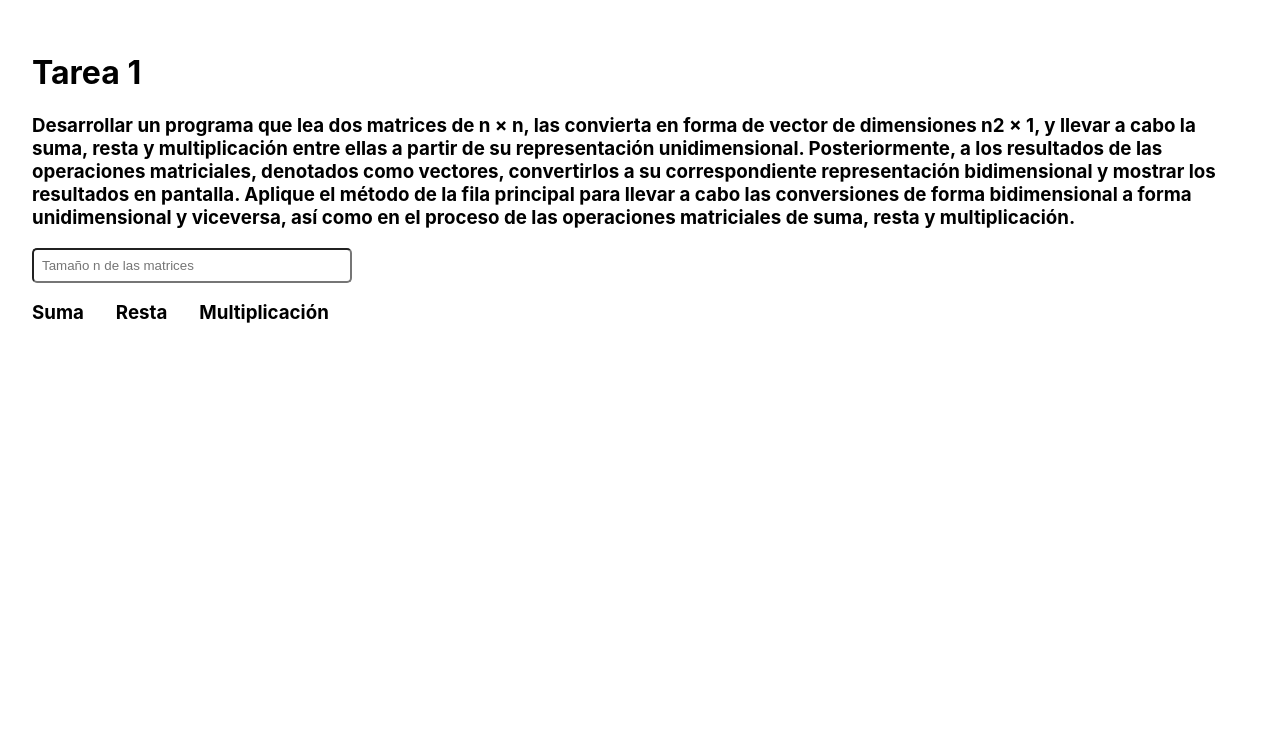
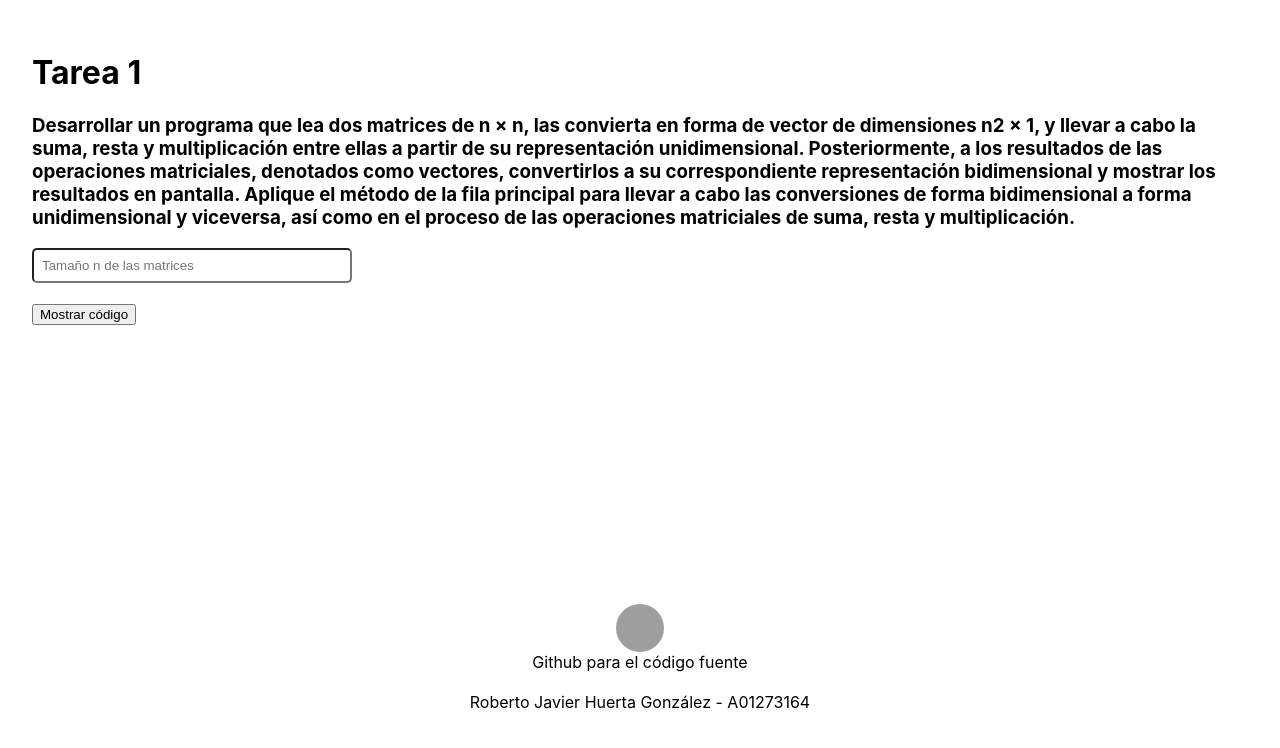
Before and after one commit to Chino-sama/mates-comp, a React (Create React App) app: page / in a window 1280 px wide. Shown: the top 748 px of the page. Built offline with nearby package versions, Linux system fonts and the light colour scheme; grey boxes are pictures that could not be loaded.

Commit message:
feat: added code snippet and github link

```diff
--- a/package.json
+++ b/package.json
@@ -5,10 +5,11 @@
   "dependencies": {
     "react": "^16.9.0",
     "react-dom": "^16.9.0",
+    "react-gist": "^1.2.1",
     "react-scripts": "3.1.1"
   },
   "scripts": {
-    "start": "node server.js",
+    "start": "react-scripts start",
     "build": "react-scripts build",
     "test": "react-scripts test",
     "eject": "react-scripts eject"
--- a/src/App.css
+++ b/src/App.css
@@ -1,5 +1,9 @@
 .app-container {
 	padding: 32px;
+	min-height: 85vh;
+	display: flex;
+	flex-direction: column;
+	justify-content: space-between;
 }
 
 .input-field {
@@ -21,3 +25,26 @@
 	display: inline-block;
 }
 .marginRight { margin-right: 32px; }
+.linearText {
+	font-size: 1.2em;
+	width: 100%;
+	margin-bottom: 16px;
+}
+input:disabled {
+	background-color: #fafafa;
+	color: black;
+}
+footer {
+	display: flex;
+	flex-direction: column;
+	align-items: center;
+	text-align: center;
+}
+.github-link {
+	background-image: url('https://image.flaticon.com/icons/svg/25/25231.svg');
+	background-repeat: no-repeat;
+  	background-size: cover;
+	width: 3em;
+	height: 3em;
+	border-radius: 100px;
+}
--- a/src/App.js
+++ b/src/App.js
@@ -3,6 +3,7 @@ import React, {
 	useEffect
 } from 'react';
 import './App.css';
+import Gist from 'react-gist';
 
 function App() {
 	const [nSize, setNSize] = useState('');
@@ -11,6 +12,8 @@ function App() {
 	const [sumMatrix, setSumMatrix] = useState([]);
 	const [subsMatrix, setSubsMatrix] = useState([]);
 	const [multMatrix, setMultMatrix] = useState([]);
+	const [linearForms, setLinearForms] = useState({});
+	const [showGist, setShowGist] = useState(false);
 
 	const changeMatrixValue = ({ target }, matrix, index1, index2) => {
 		if (matrix === 'matrixA') {
@@ -23,6 +26,14 @@ function App() {
 			setMatrixB(newMatrixVals);
 		}
 	};
+
+	const renderArray = (array) => {
+		let text = '[';
+		array.forEach((item, index) => {
+			text += index + 1 === array.length ?  `${item}]`: `${item}, `;
+		});
+		return text;
+	}
 
 	const renderMatrix = (matrix, matrixName, disabled) => {
 		let renderedMatrix = matrix.map((item, index1) =>
@@ -50,15 +61,18 @@ function App() {
 	}
 
 	const calculate = () => {
+		//Define vatiables lineal and matrix where operations are going to be saved
 		let linealA = [];
 		let linealB = [];
 		let sum = [];
 		let subs = [];
 		let mult = [];
+		//slice to make a copy of the original matrix
 		let newSumMatrix = sumMatrix.slice();
 		let newSubsMatrix = subsMatrix.slice();
 		let newMultMatrix = multMatrix.slice();
 		let multCount = 0;
+		//parseInt because is a string that was gotten from input
 		let n = parseInt(nSize);
 
 		// Matrix to linear array
@@ -71,8 +85,11 @@ function App() {
 
 		//Do operations in linear form
 		for (let i = 0; i < n * n; i++) {
+			//sum
 			sum[i] = linealA[i] + linealB[i];
+			//substraction
 			subs[i] = linealA[i] - linealB[i];
+			//multiplication
 			for (let j = Math.floor(i/ n) * n, k = 0; j < n + Math.floor(i/ n) * n; j++, k += n) {
 				multCount += linealA[j] * linealB[k + i % n];
 			}
@@ -87,6 +104,14 @@ function App() {
 			newMultMatrix[Math.floor(i / n)][i % n] = mult[i];
 		}
 
+		//set results to state variables
+		setLinearForms({
+			linealA,
+			linealB,
+			sum,
+			subs,
+			mult
+		});
 		setSumMatrix(newSumMatrix)
 		setSubsMatrix(newSubsMatrix)
 		setMultMatrix(newMultMatrix)
@@ -108,6 +133,7 @@ function App() {
 
 	return (
 		<div className="app-container">
+			<div>
 				<h1>Tarea 1</h1>
 				<h3>Desarrollar un programa que lea dos matrices de n × n, las convierta en forma de vector de  dimensiones n2 × 1, y llevar a cabo la suma, resta y multiplicación entre ellas a partir de su representación unidimensional. Posteriormente, a los resultados de las operaciones matriciales, denotados como vectores, convertirlos a su correspondiente representación bidimensional y mostrar los resultados en pantalla. Aplique el método de la fila principal para llevar a cabo las conversiones de forma bidimensional a forma unidimensional y viceversa, así como en el proceso de las operaciones matriciales de suma, resta y multiplicación.</h3>
 				<input
@@ -117,6 +143,10 @@ function App() {
 					onChange={(event) => event.target.value.length > 1 ? null: setNSize(event.target.value)}
 					value={nSize}
 				/>
+				<br/>
+				<br/>
+				<button onClick={() => setShowGist(!showGist)}>{showGist ? 'Ocultar': 'Mostrar'} código</button>
+				{showGist && <Gist id='3044bc76d4b8425da079fef98bbcb5ef' />}
 				{!!matrixA.length && (
 					<div>
 						<div className='inline marginRight'>
@@ -134,6 +164,16 @@ function App() {
 						</button>
 					</div>
 				)}
+				{!!linearForms.sum &&
+					<div>
+						<div>
+							<h3>Formas Lineales</h3>
+							<div className="linearText">LinealA: {renderArray(linearForms.linealA)}</div>
+							<div className="linearText">LinealB: {renderArray(linearForms.linealB)}</div>
+							<div className="linearText">Suma: {renderArray(linearForms.sum)}</div>
+							<div className="linearText">Resta: {renderArray(linearForms.subs)}</div>
+							<div className="linearText">Multiplicación: {renderArray(linearForms.mult)}</div>
+						</div>
 						<div>
 							<div className='inline marginRight'>
 								<h3>Suma</h3>
@@ -149,6 +189,16 @@ function App() {
 							</div>
 						</div>
 					</div>
+				}
+			</div>
+			<footer>
+				<a className='github-link' href="https://github.com/Chino-sama/mates-comp" target="_blank"></a>
+				Github para el código fuente
+				<br/>
+				<br/>
+				Roberto Javier Huerta González - A01273164
+			</footer>
+		</div>
 	);
 }
 
```
Also changed, not shown: 1 other file (tests, documents, lock files or other folders). Lines whose indentation alone changed are shown as unchanged.
